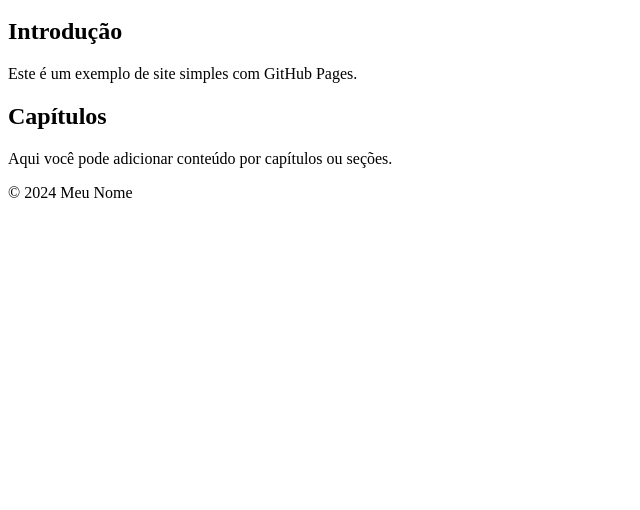
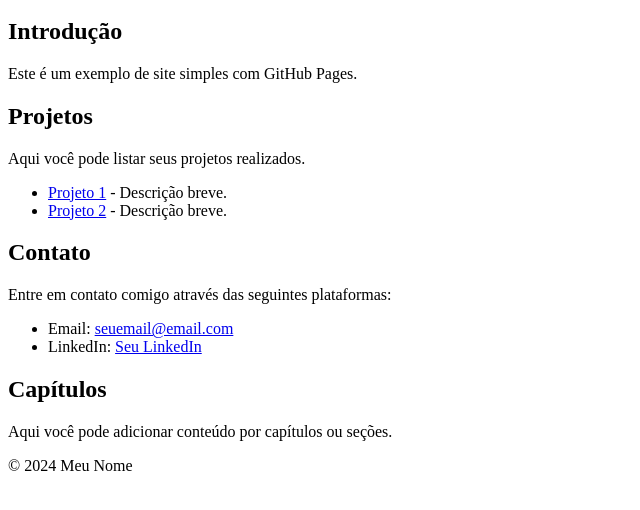
Before and after one commit to IsacdeOliveira/IsacOliveira, a plain HTML site: page index.html in a window 1280 px wide. Shown: the part 100-610 px from the top of the page, without its empty margins (0-640 px from the left). Drawn offline with Linux system fonts and the light colour scheme.

Commit message:
Update index.html

```diff
--- a/index.html
+++ b/index.html
@@ -20,6 +20,24 @@
     <p>Este é um exemplo de site simples com GitHub Pages.</p>
   </section>
 
+  <section id="projetos">
+  <h2>Projetos</h2>
+  <p>Aqui você pode listar seus projetos realizados.</p>
+  <ul>
+    <li><a href="#">Projeto 1</a> - Descrição breve.</li>
+    <li><a href="#">Projeto 2</a> - Descrição breve.</li>
+  </ul>
+</section>
+
+<section id="contato">
+  <h2>Contato</h2>
+  <p>Entre em contato comigo através das seguintes plataformas:</p>
+  <ul>
+    <li>Email: <a href="mailto:seuemail@email.com">seuemail@email.com</a></li>
+    <li>LinkedIn: <a href="https://linkedin.com/in/seuperfil" target="_blank">Seu LinkedIn</a></li>
+  </ul>
+</section>
+
   <section id="capitulos">
     <h2>Capítulos</h2>
     <p>Aqui você pode adicionar conteúdo por capítulos ou seções.</p>
```
